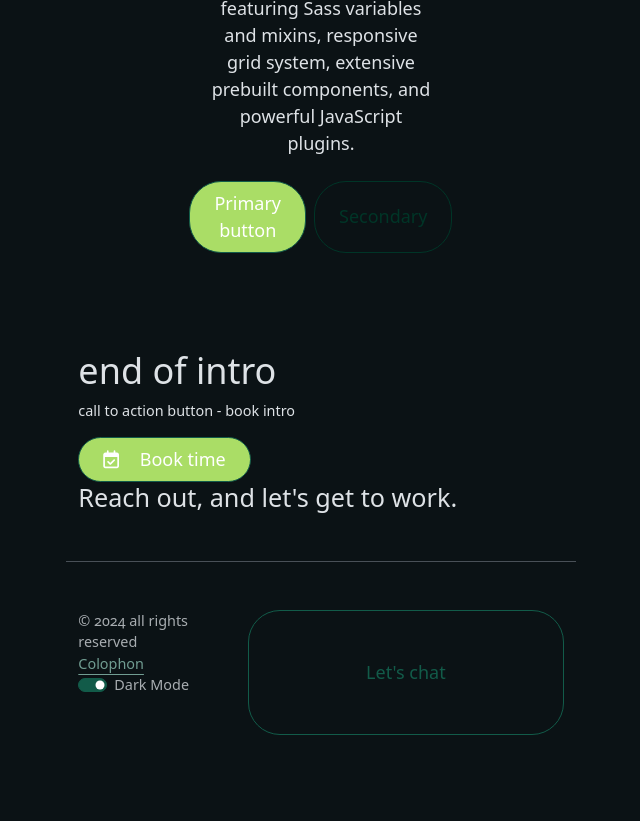
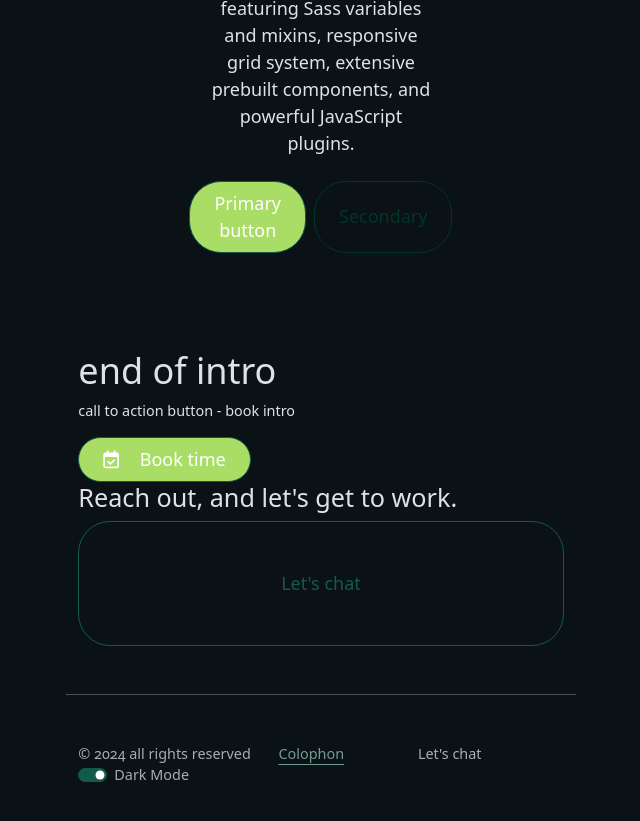
Before and after one commit to keivanz/keivanz.github.io, a Jekyll site: the page built from pages/coach.html, in a window 1280 px wide and 900 px high, scrolled down 1268 px. Shown: the top 821 px of the window, without its empty margins (319-959 px from the left). Built offline with Jekyll 4.4.1, drawn with Linux system fonts in a browser that asks for light colours; nearby versions of some CDN libraries.

Commit message:
footer clarity

```diff
--- a/_includes/footer.html
+++ b/_includes/footer.html
@@ -1,6 +1,6 @@
 <footer class="pt-5 my-5 text-body-secondary row border-top">
 
-  <div class="col-md-4">
+  <div class="col-md-8">
     <ul class="list-inline">
       <li class="list-inline-item me-4">&copy; {{ site.time | date: '%Y' }} all rights reserved</li>
       <li class="list-inline-item me-4"><a href="/colophon">Colophon</a></li>
@@ -12,8 +12,8 @@
       </li>
     </ul>
     </div>
-  <div class="col-md-8">
-    <button type="button" class="btn btn-outline-primary btn-lg px-4 py-5 rounded-5 focus-ring w-100 gap-3">Let's chat</button>
+  <div class="col-md-4 me-auto">
+    Let's chat
   </div>
 
 </footer>
--- a/_includes/main.html
+++ b/_includes/main.html
@@ -5,6 +5,11 @@
   <li class="list-inline-item">
     <a href="https://test.com/test" target="_blank">
       <i class="fa-brands fa-threads pe-1"></i>Threads
+    </a>
+  </li>
+  <li class="list-inline-item">
+    <a href="https://test.com/test" target="_blank">
+      <i class="fa-brands fa-x-twitter pe-1"></i>X/Twitter
     </a>
   </li>
   <li class="list-inline-item">
--- a/_includes/main_coaching.html
+++ b/_includes/main_coaching.html
@@ -31,3 +31,4 @@
   <i class="fa-regular fa-calendar-check pe-3"></i> Book time</button>
 
 <h3>Reach out, and let's get to work.</h3>
+<button type="button" class="btn btn-outline-primary btn-lg px-4 py-5 rounded-5 focus-ring w-100 gap-3">Let's chat</button>
```
